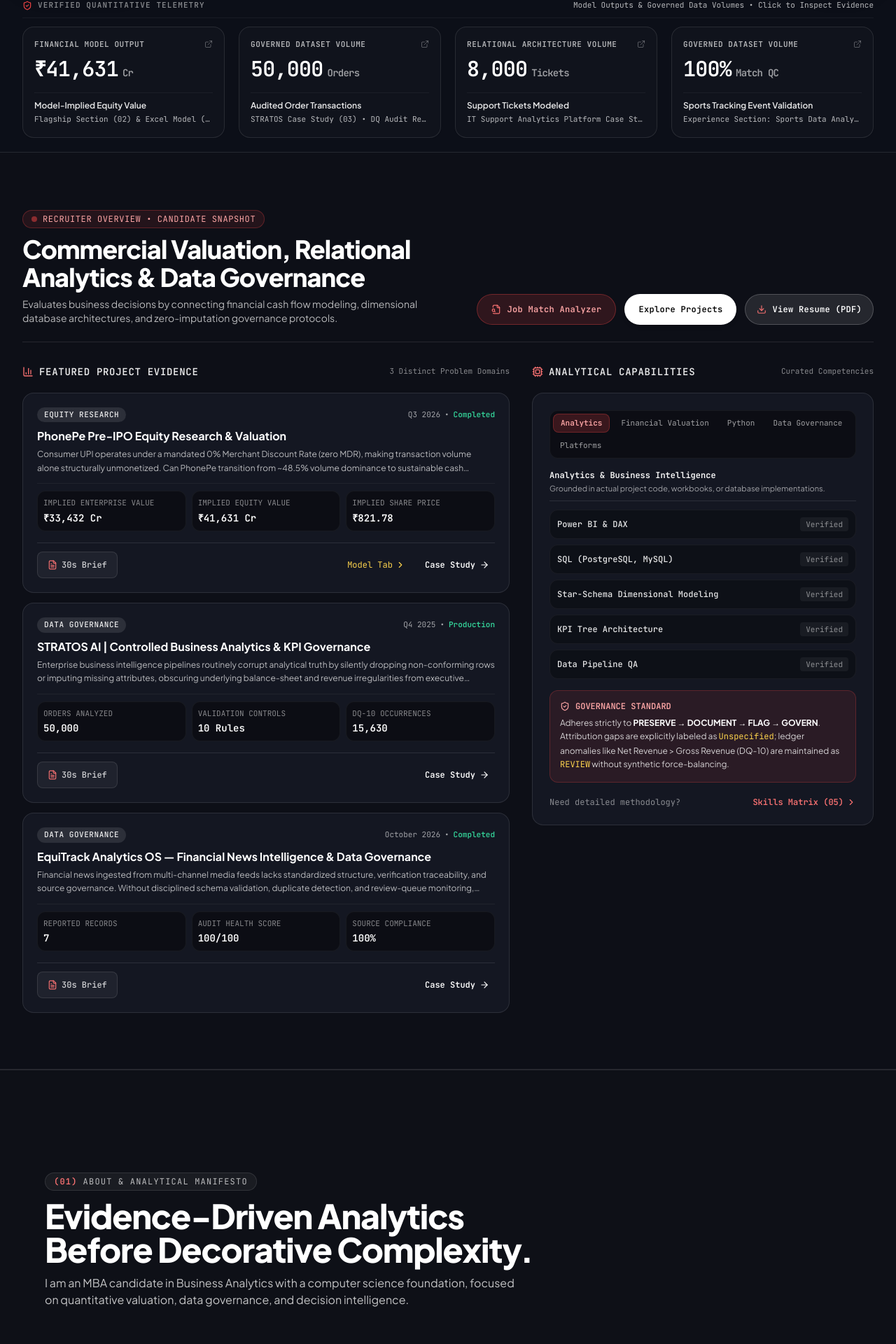
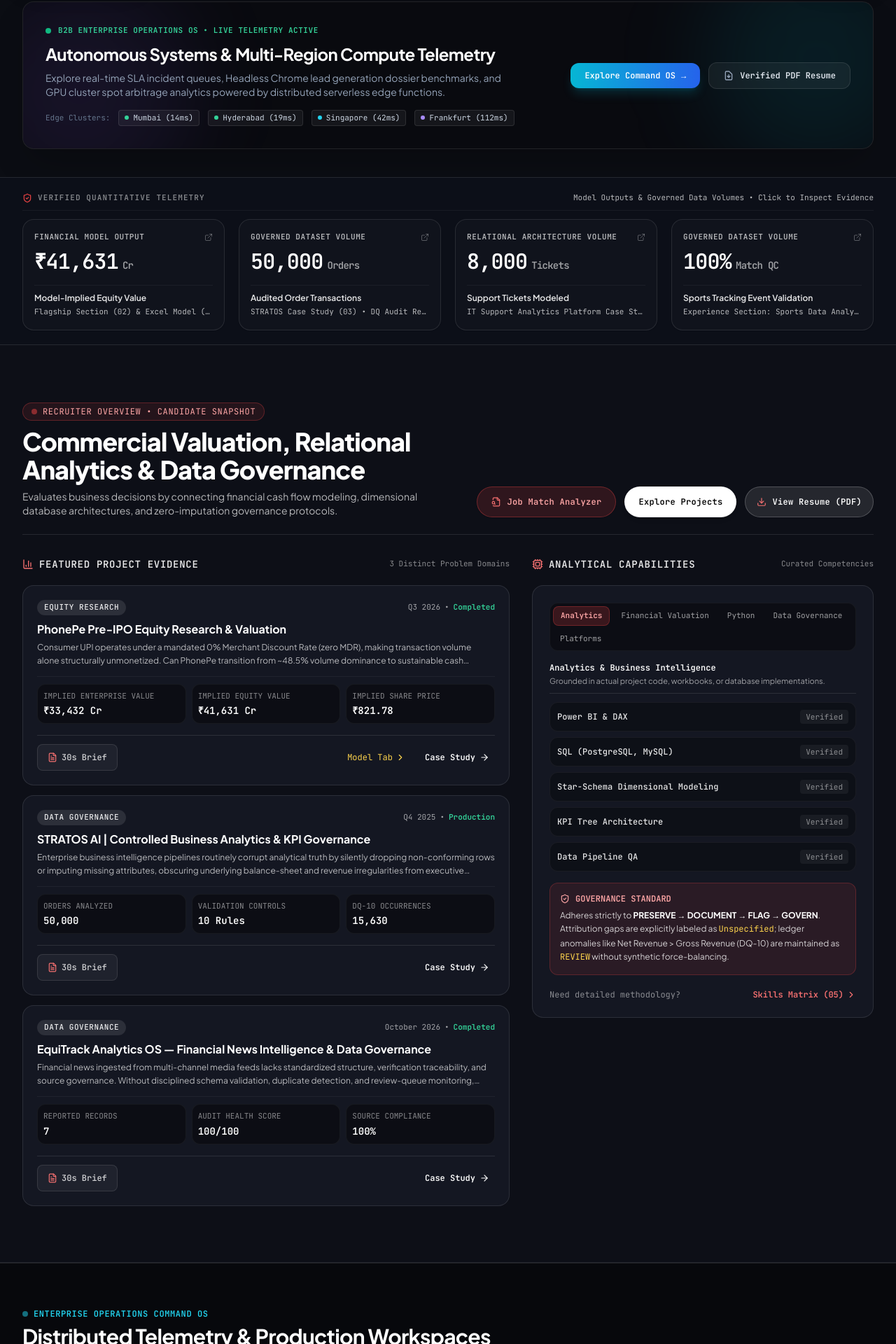
Before and after one commit to kaustubh21112002/kaustubh-portfolio, a React (Vite) app: page / in a window 1280 px wide. Shown: the part 822-2742 px from the top of the page at 70% size. Built offline with nearby package versions, Linux system fonts and the light colour scheme; no server answers; grey boxes are pictures that could not be loaded.

Commit message:
refactor(ui): elevate portfolio to premium SaaS command center aesthetic

```diff
--- a/src/App.tsx
+++ b/src/App.tsx
@@ -18,6 +18,8 @@ import { FAQSection } from './components/faq/FAQSection';
 import { ContactSection } from './components/contact/ContactSection';
 import { FeedbackWidget } from './components/feedback/FeedbackWidget';
 import { PortfolioAssistant } from './components/assistant/PortfolioAssistant';
+import { OperationsOSBanner } from './components/operations/OperationsOSBanner';
+import { EnterpriseOperationsSection } from './components/operations/EnterpriseOperationsSection';
 
 export function App() {
   const [activeSection, setActiveSection] = useState('hero');
@@ -108,11 +110,17 @@ export function App() {
           {/* Hero Section: 60 FPS Cursor-Tracking Character + Recruiter 5-Second Positioning */}
           <HeroSection />
 
+          {/* High-Impact Enterprise Operations OS Banner */}
+          <OperationsOSBanner />
+
           {/* Evidence Telemetry Bar: Verified Quantitative Outputs & Governed Data Volumes */}
           <EvidenceTelemetryBar />
 
           {/* Portfolio Command Center: Recruiter-Oriented Positioning, Top Projects & Capability Matrix */}
           <RecruiterCommandCenter />
+
+          {/* Enterprise Operations Command OS: Live Multi-Region SLA, CRM & GPU Render Clusters */}
+          <EnterpriseOperationsSection />
 
           {/* Section (01): About Me, Analytical Manifesto & 5-Stage Problem-Solving Methodology */}
           <AboutSection />
--- /dev/null
+++ b/src/components/operations/EnterpriseOperationsSection.tsx
@@ -0,0 +1,73 @@
+import React, { useState } from 'react';
+import { SLACommandCenter } from './SLACommandCenter';
+import { CRMPipelineCenter } from './crm/CRMPipelineCenter';
+import { RenderFleetCenter } from './render/RenderFleetCenter';
+
+export const EnterpriseOperationsSection: React.FC = () => {
+  const [activeTab, setActiveTab] = useState<'sla' | 'crm' | 'render'>('sla');
+
+  return (
+    <section id="operations-command-center" className="py-16 border-t border-slate-200 dark:border-white/10 bg-slate-100/50 dark:bg-[#07080c] transition-colors">
+      <div className="max-w-7xl mx-auto px-4 sm:px-6 lg:px-8">
+        {/* Header */}
+        <div className="flex flex-col md:flex-row md:items-end justify-between gap-4 mb-8">
+          <div>
+            <div className="flex items-center gap-2 mb-1.5">
+              <span className="w-2 h-2 rounded-full bg-cyan-400 animate-pulse"></span>
+              <span className="text-xs font-mono font-semibold tracking-wider uppercase text-cyan-400">
+                Enterprise Operations Command OS
+              </span>
+            </div>
+            <h2 className="text-2xl sm:text-3xl font-bold tracking-tight text-slate-900 dark:text-white font-sans">
+              Distributed Telemetry & Production Workspaces
+            </h2>
+            <p className="text-xs sm:text-sm text-slate-600 dark:text-slate-400 mt-1 max-w-2xl">
+              Live interactive interfaces backed by serverless edge functions, PostgreSQL auto-initializing schemas, and resilient client fallbacks.
+            </p>
+          </div>
+
+          {/* Module Switcher Tabs */}
+          <div className="flex items-center gap-1.5 p-1 bg-slate-200 dark:bg-slate-900/90 rounded-xl border border-slate-300 dark:border-white/10 shrink-0">
+            <button
+              onClick={() => setActiveTab('sla')}
+              className={`px-3.5 py-1.5 rounded-lg text-xs font-mono font-semibold transition-all ${
+                activeTab === 'sla'
+                  ? 'bg-cyan-500 text-white shadow-md shadow-cyan-500/20'
+                  : 'text-slate-600 dark:text-slate-400 hover:text-slate-900 dark:hover:text-white'
+              }`}
+            >
+              01 • SLA Command
+            </button>
+            <button
+              onClick={() => setActiveTab('crm')}
+              className={`px-3.5 py-1.5 rounded-lg text-xs font-mono font-semibold transition-all ${
+                activeTab === 'crm'
+                  ? 'bg-violet-500 text-white shadow-md shadow-violet-500/20'
+                  : 'text-slate-600 dark:text-slate-400 hover:text-slate-900 dark:hover:text-white'
+              }`}
+            >
+              02 • CRM Pipeline
+            </button>
+            <button
+              onClick={() => setActiveTab('render')}
+              className={`px-3.5 py-1.5 rounded-lg text-xs font-mono font-semibold transition-all ${
+                activeTab === 'render'
+                  ? 'bg-amber-500 text-white shadow-md shadow-amber-500/20'
+                  : 'text-slate-600 dark:text-slate-400 hover:text-slate-900 dark:hover:text-white'
+              }`}
+            >
+              03 • Render Fleet
+            </button>
+          </div>
+        </div>
+
+        {/* Tab Viewport */}
+        <div className="transition-all duration-300">
+          {activeTab === 'sla' && <SLACommandCenter />}
+          {activeTab === 'crm' && <CRMPipelineCenter />}
+          {activeTab === 'render' && <RenderFleetCenter />}
+        </div>
+      </div>
+    </section>
+  );
+};
--- /dev/null
+++ b/src/components/operations/OperationsOSBanner.tsx
@@ -0,0 +1,91 @@
+import React from 'react';
+
+interface OperationsOSBannerProps {
+  onOpenSLA?: () => void;
+  onOpenCRM?: () => void;
+  onOpenRender?: () => void;
+}
+
+export const OperationsOSBanner: React.FC<OperationsOSBannerProps> = ({
+  onOpenSLA,
+  onOpenCRM,
+  onOpenRender
+}) => {
+  return (
+    <div className="w-full max-w-7xl mx-auto px-4 sm:px-6 lg:px-8 mt-6 mb-10">
+      <div className="relative overflow-hidden rounded-2xl bg-[#090A0F] border border-white/10 shadow-2xl backdrop-blur-xl p-6 sm:p-8">
+        {/* Subtle radial ambient background glow */}
+        <div className="absolute top-0 right-0 -mr-20 -mt-20 w-80 h-80 rounded-full bg-cyan-500/10 blur-3xl pointer-events-none"></div>
+        <div className="absolute bottom-0 left-0 -ml-20 -mb-20 w-80 h-80 rounded-full bg-violet-500/10 blur-3xl pointer-events-none"></div>
+
+        <div className="relative z-10 flex flex-col lg:flex-row lg:items-center justify-between gap-6">
+          <div className="space-y-2 max-w-2xl">
+            <div className="flex items-center gap-2.5">
+              <span className="flex h-2 w-2 relative">
+                <span className="animate-ping absolute inline-flex h-full w-full rounded-full bg-emerald-400 opacity-75"></span>
+                <span className="relative inline-flex rounded-full h-2 w-2 bg-emerald-500"></span>
+              </span>
+              <span className="text-[11px] font-mono tracking-wider text-emerald-400 uppercase font-semibold">
+                B2B Enterprise Operations OS • Live Telemetry Active
+              </span>
+            </div>
+
+            <h2 className="text-xl sm:text-2xl font-bold tracking-tight text-white font-sans">
+              Autonomous Systems & Multi-Region Compute Telemetry
+            </h2>
+
+            <p className="text-xs sm:text-sm text-slate-400 leading-relaxed">
+              Explore real-time SLA incident queues, Headless Chrome lead generation dossier benchmarks, and GPU cluster spot arbitrage analytics powered by distributed serverless edge functions.
+            </p>
+
+            {/* Regional Edge Node Pulse Indicators */}
+            <div className="pt-2 flex flex-wrap items-center gap-3 text-[11px] font-mono text-slate-400">
+              <span className="text-slate-500">Edge Clusters:</span>
+              <span className="inline-flex items-center gap-1.5 px-2 py-0.5 rounded bg-white/5 border border-white/10 text-slate-300">
+                <span className="w-1.5 h-1.5 rounded-full bg-emerald-400"></span> Mumbai (14ms)
+              </span>
+              <span className="inline-flex items-center gap-1.5 px-2 py-0.5 rounded bg-white/5 border border-white/10 text-slate-300">
+                <span className="w-1.5 h-1.5 rounded-full bg-emerald-400"></span> Hyderabad (19ms)
+              </span>
+              <span className="inline-flex items-center gap-1.5 px-2 py-0.5 rounded bg-white/5 border border-white/10 text-slate-300">
+                <span className="w-1.5 h-1.5 rounded-full bg-cyan-400"></span> Singapore (42ms)
+              </span>
+              <span className="inline-flex items-center gap-1.5 px-2 py-0.5 rounded bg-white/5 border border-white/10 text-slate-300">
+                <span className="w-1.5 h-1.5 rounded-full bg-violet-400"></span> Frankfurt (112ms)
+              </span>
+            </div>
+          </div>
+
+          <div className="flex flex-col sm:flex-row items-stretch sm:items-center gap-3 shrink-0">
+            <a
+              href="#operations-command-center"
+              onClick={e => {
+                const el = document.getElementById('operations-command-center');
+                if (el) {
+                  e.preventDefault();
+                  el.scrollIntoView({ behavior: 'smooth' });
+                }
+              }}
+              className="inline-flex items-center justify-center gap-2 px-5 py-2.5 rounded-xl bg-gradient-to-r from-cyan-500 to-blue-600 hover:from-cyan-400 hover:to-blue-500 text-white font-mono text-xs font-semibold shadow-lg shadow-cyan-500/20 transition-all cursor-pointer"
+            >
+              <span>Explore Command OS</span>
+              <span className="text-xs">→</span>
+            </a>
+
+            <a
+              href="/Kaustubh_Nandurkar_Resume.pdf"
+              target="_blank"
+              rel="noopener noreferrer"
+              className="inline-flex items-center justify-center gap-2 px-5 py-2.5 rounded-xl bg-white/5 hover:bg-white/10 text-slate-200 border border-white/10 font-mono text-xs font-semibold transition-all"
+            >
+              <svg className="w-4 h-4 text-slate-400" fill="none" viewBox="0 0 24 24" stroke="currentColor">
+                <path strokeLinecap="round" strokeLinejoin="round" strokeWidth={2} d="M12 10v6m0 0l-3-3m3 3l3-3m2 8H7a2 2 0 01-2-2V5a2 2 0 012-2h5.586a1 1 0 01.707.293l5.414 5.414a1 1 0 01.293.707V19a2 2 0 01-2 2z" />
+              </svg>
+              <span>Verified PDF Resume</span>
+            </a>
+          </div>
+        </div>
+      </div>
+    </div>
+  );
+};
--- a/src/components/operations/index.ts
+++ b/src/components/operations/index.ts
@@ -1,3 +1,7 @@
 export * from './SLACommandCenter';
 export * from './GlobalNodesMatrix';
 export * from './SLATicketQueue';
+export * from './OperationsOSBanner';
+export * from './EnterpriseOperationsSection';
+export * from './crm';
+export * from './render';
--- a/src/index.css
+++ b/src/index.css
@@ -233,3 +233,24 @@
     }
   }
 }
+
+/* Premium B2B SaaS Command Center Utilities */
+@layer utilities {
+  .bg-command-surface {
+    background-color: #090a0f;
+  }
+  .border-glass-glow {
+    border: 1px solid rgba(255, 255, 255, 0.08);
+    box-shadow: 0 0 20px -2px rgba(0, 0, 0, 0.4), inset 0 0 0 1px rgba(255, 255, 255, 0.04);
+  }
+  .text-telemetry-mono {
+    font-family: 'JetBrains Mono', 'Fira Code', monospace;
+    font-feature-settings: 'tnum' on, 'zero' on;
+  }
+  .glow-cyan-subtle {
+    box-shadow: 0 0 25px -5px rgba(6, 182, 212, 0.15);
+  }
+  .glow-violet-subtle {
+    box-shadow: 0 0 25px -5px rgba(139, 92, 246, 0.15);
+  }
+}
```
